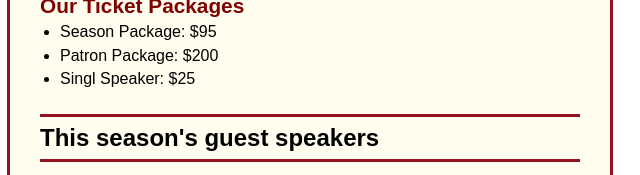
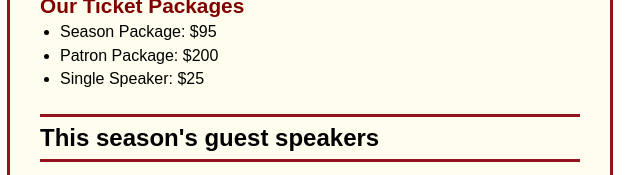
Before and after one commit to sa22222/A12, a plain HTML site: page town_hall_1/index.html in a window 1280 px wide. Shown: the part 338-513 px from the top of the page, 330-970 px from the left. Drawn offline with Linux system fonts and the light colour scheme.

```diff
--- a/town_hall_1/index.html
+++ b/town_hall_1/index.html
@@ -27,7 +27,7 @@
 		<ul>
 			<li>Season Package: $95</li>
 			<li>Patron Package: $200</li>
-			<li>Singl Speaker: $25</li>
+			<li>Single Speaker: $25</li>
 		</ul>
 		<h1>This season's guest speakers</h1>
 		<h2>
```
